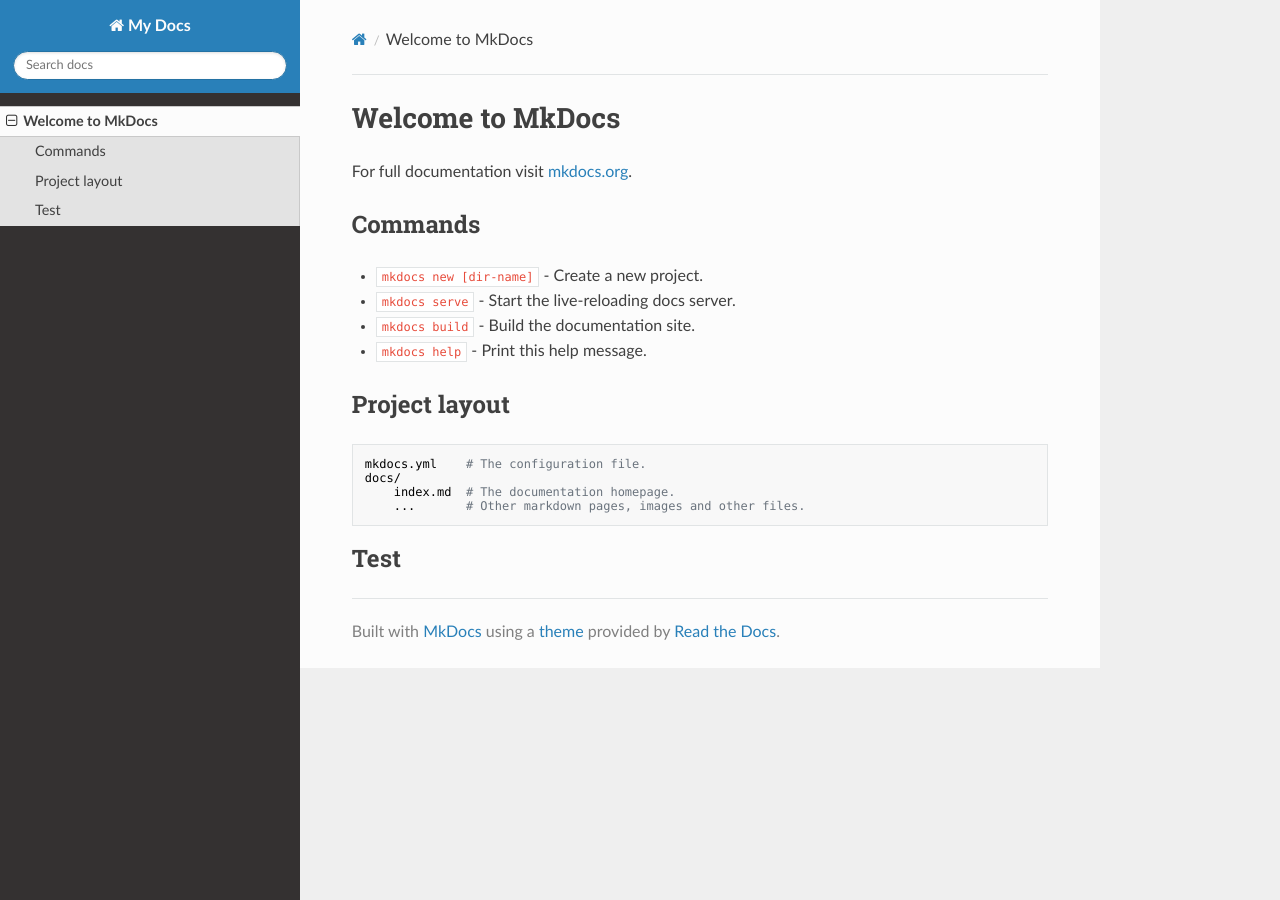
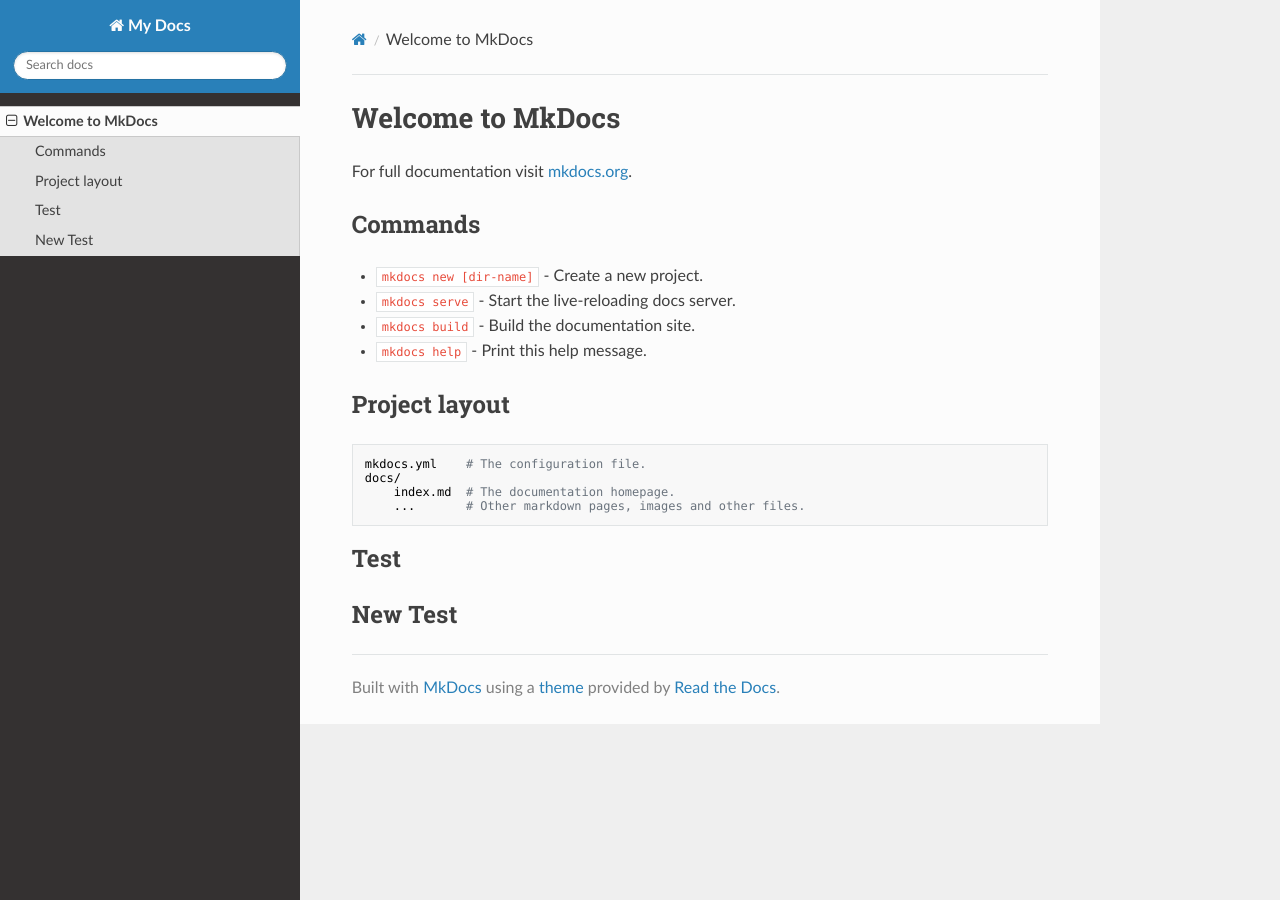
Before and after one commit to NobodyKnowsPP/pp-blog, an MkDocs documentation site: the page built from docs/index.md, in a window 1280 px wide. Built offline with MkDocs 1.6.1, drawn with Linux system fonts in a browser that asks for light colours; nearby versions of some CDN libraries.

Commit message:
new test

```diff
--- a/docs/index.md
+++ b/docs/index.md
@@ -17,3 +17,5 @@
         ...       # Other markdown pages, images and other files.
 
 ## Test
+
+## New Test
```
